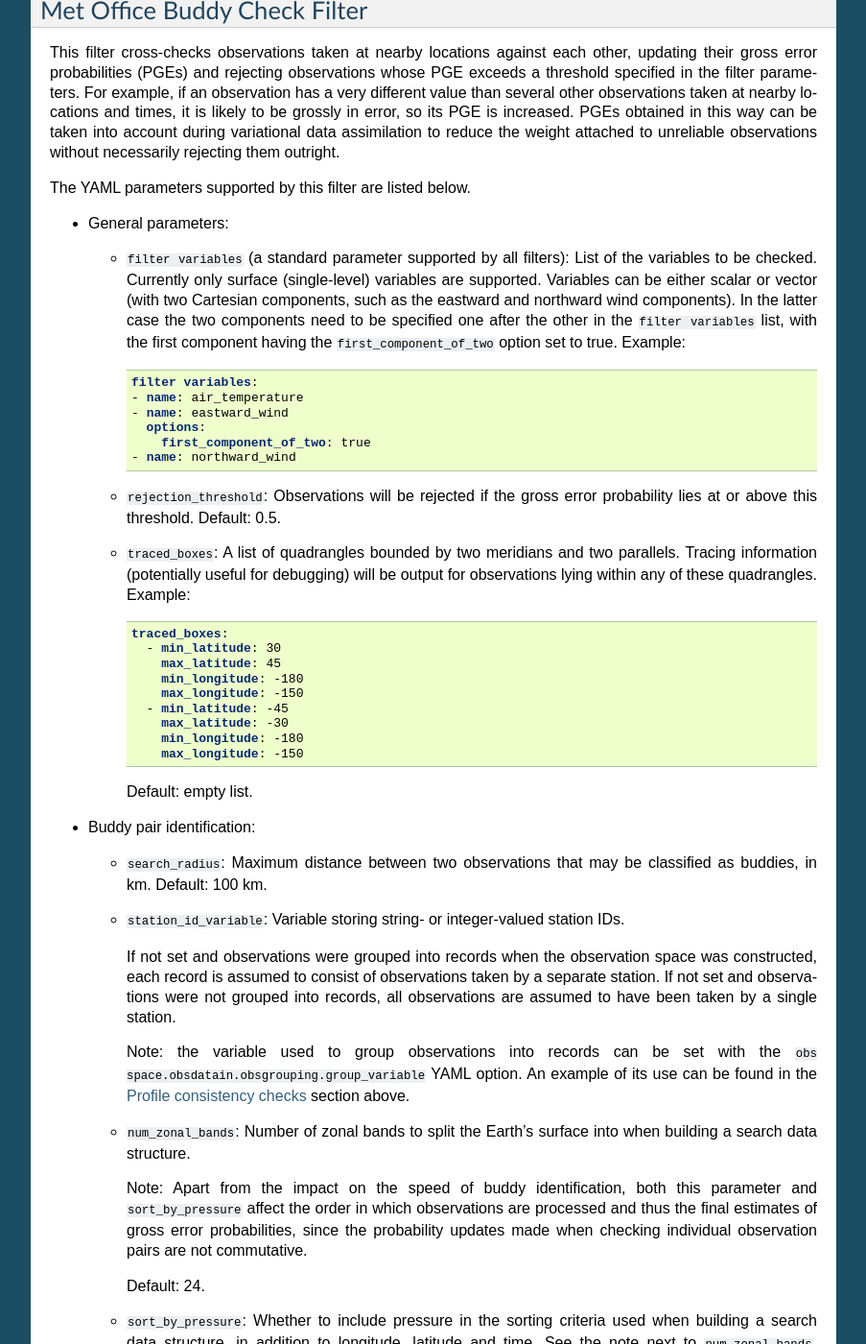
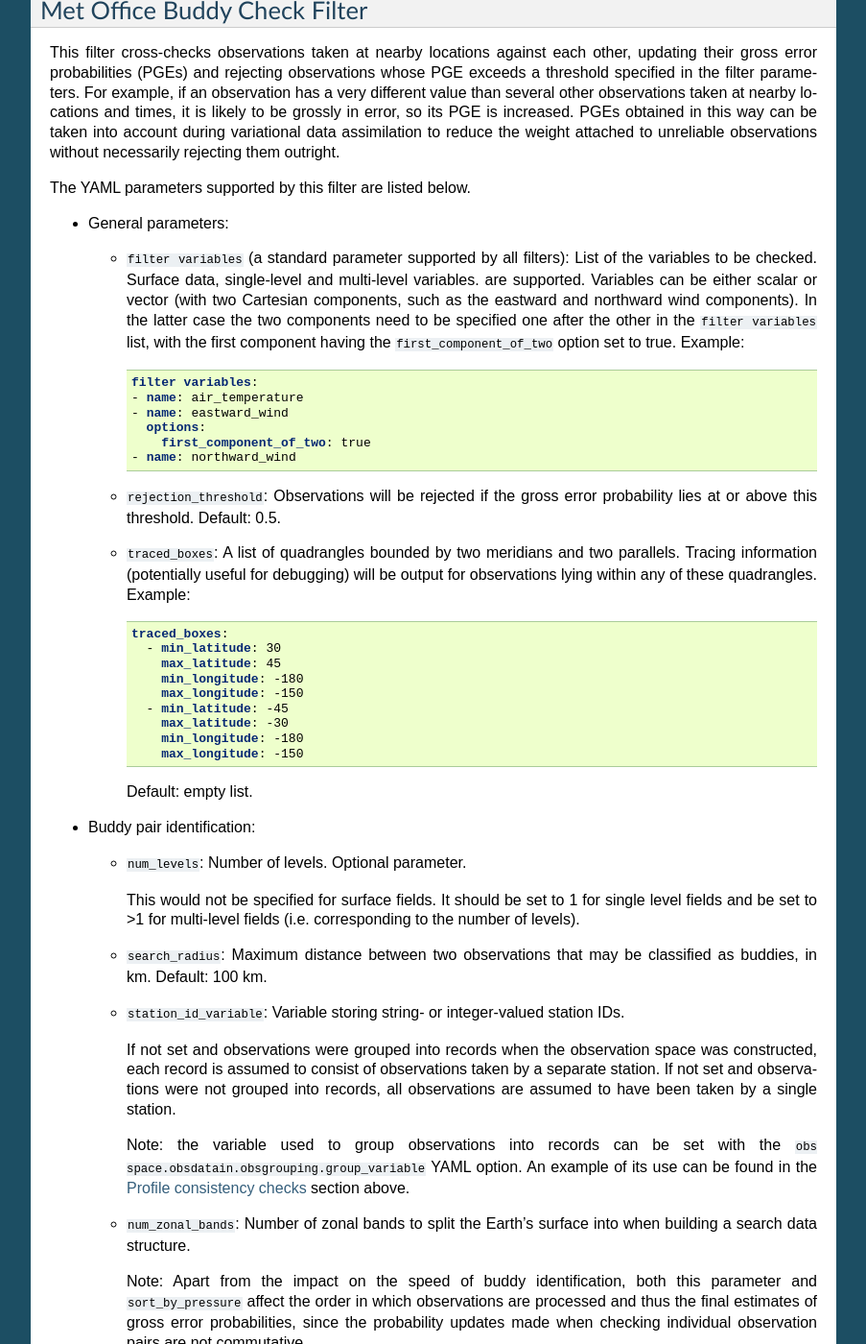
Before and after one commit to JCSDA/jedi-docs, a Sphinx documentation site: the page built from docs/inside/jedi-components/ufo/qcfilters/GenericQC.rst, in a window 1280 px wide and 1400 px high, scrolled down 17470 px. Shown: the whole window at 96% size, without its empty margins (198-1101 px from the left). Built offline with Sphinx 7.4.7, drawn with Linux system fonts in a browser that asks for light colours; some of the changed text lies outside the part shown.

Commit message:
Added MetOfficeBuddyCheck documentation (#277)
* Added MetOfficeBuddyCheck

* MAINT: Changes based on review

* MAINT: Removal of duplicate buddy check doc

* MAINT: Slight clarification

* MAINT: Review action to remove typo

* MAINT: Review action removed another typo

```diff
--- a/docs/inside/jedi-components/ufo/qcfilters/GenericQC.rst
+++ b/docs/inside/jedi-components/ufo/qcfilters/GenericQC.rst
@@ -953,7 +953,7 @@
 
 - General parameters:
 
-  - :code:`filter variables` (a standard parameter supported by all filters): List of the variables to be checked. Currently only surface (single-level) variables are supported. Variables can be either scalar or vector (with two Cartesian components, such as the eastward and northward wind components). In the latter case the two components need to be specified one after the other in the :code:`filter variables` list, with the first component having the :code:`first_component_of_two` option set to true. Example:
+  - :code:`filter variables` (a standard parameter supported by all filters): List of the variables to be checked.  Surface data, single-level and multi-level variables. are supported. Variables can be either scalar or vector (with two Cartesian components, such as the eastward and northward wind components). In the latter case the two components need to be specified one after the other in the :code:`filter variables` list, with the first component having the :code:`first_component_of_two` option set to true. Example:
 
     .. code:: yaml
 
@@ -984,6 +984,10 @@
 
 - Buddy pair identification:
 
+  - :code:`num_levels`: Number of levels.  Optional parameter.
+
+    This would not be specified for surface fields. It should be set to 1 for single level fields and be set to >1 for multi-level fields (i.e. corresponding to the number of levels).
+
   - :code:`search_radius`: Maximum distance between two observations that may be classified as buddies, in km. Default: 100 km.
 
   - :code:`station_id_variable`: Variable storing string- or integer-valued station IDs.
@@ -1028,6 +1032,8 @@
     Default: :code:`{ "-90": 100, "90": 100 }`, i.e. a constant function equal to 100 km everywhere.
 
   - :code:`temporal_correlation_scale`: Temporal correlation scale. Default: PT6H.
+
+  - :code:`vertical_correlation_scale`: Vertical correlation scale which relates to the ratio of pressures.  Default: 6.
 
   - :code:`damping_factor_1` Parameter used to "damp" gross error probability updates using method 1 described in section 3.8 of the OPS Scientific Documentation Paper 2 to make the buddy check better-behaved in data-dense areas. See the reference above for the full description. Default: 1.0.
 
@@ -1069,6 +1075,8 @@
 
 The implementation of this filter consists of four steps: sorting, buddy pair identification, PGE update and observation flagging. Observations are grouped into zonal bands and sorted by (a) band index, (b) longitude, (c) latitude, in descending order, (d) pressure (if the :code:`sort_by_pressure` option is on), and (e) datetime. Observations are then iterated over, and for each observation a number of nearby observations (lying no further than :code:`search_radius`) are identified as its buddies. The size and "diversity" of the list of buddy pairs can be controlled with the :code:`max_total_num_buddies`, :code:`max_num_buddies_from_single_band` and :code:`max_num_buddies_with_same_station_id` options. Subsequently, the PGEs of the observations forming each buddy pair are updated. Typically, the PGEs are decreased if the signs of the innovations agree and increased if they disagree. The magnitude of this change depends on the background error correlation between the two observation locations, the error estimates of the observations and background values, and the prior PGEs of the observations: the PGE change is the larger, the stronger the correlation between the background errors and the narrower the error margins. Once all buddy pairs have been processed, observations whose PGEs exceed the specified :code:`rejection_threshold` are flagged.
 
+In calculation of the background error correlation, for both surface and multi-level fields, a vertical correlation of 1 is assumed.  For single-level data, the estimate of the background error correlation depends upon the ratio of pressures between each pair of observations.
+
 History Check Filter
 --------------------
 
```
